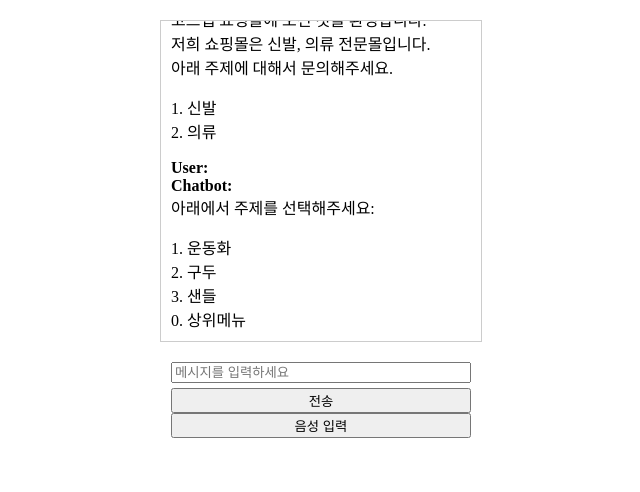
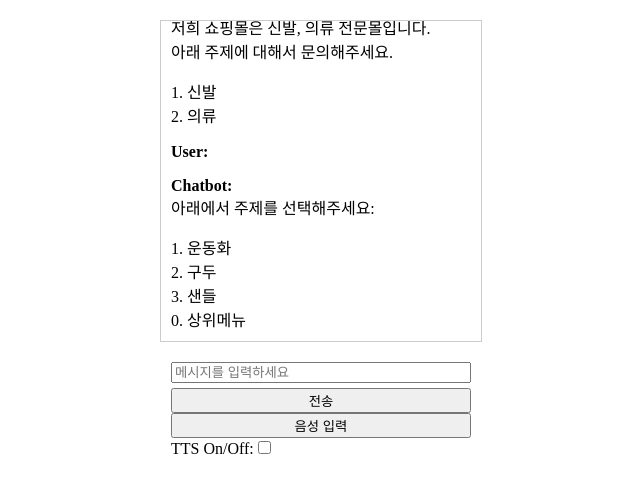
Before and after one commit to Wonnho/Wonnho.github.io, a plain HTML site: page stt/index.html in a window 1280 px wide. Both pictures are taken after a click on the button "전송". Shown: the whole page, without its empty margins (319-959 px from the left). Drawn offline with nearby package versions, Linux system fonts and the light colour scheme.

Commit message:
Update index.html

```diff
--- a/stt/index.html
+++ b/stt/index.html
@@ -33,6 +33,8 @@
         const chatContainer = $('#chat-container');
         let CATEGORY_STATUS = 1;
         let level1_category = 1;
+        ttsEnabled = false;
+
         const data = {
             'level1': [
                 {
@@ -115,11 +117,22 @@
             recognition.start();
         }
 
+        function textToSpeech(message){
+            const speech = new SpeechSynthesisUtterance();
+            speech.text = message;
+            window.speechSynthesis.speak(speech);
+        }
+
+
         // 메세지를 화면에 추가
         function appendMessage(sender, message) {
-            const messageElement = $('<div></div>').html(`<strong>${sender}:</strong> ${message}`);
+            const messageElement = $('<div></div>').html(`<p><strong>${sender}:</strong> ${message}`);
             chatContainer.append(messageElement);
             chatContainer.scrollTop(chatContainer.prop('scrollHeight'));
+
+            if(ttsEnabled) {
+                textToSpeech(message);
+            }
         }
 
         // 초기 환영 메세지 출력
@@ -154,7 +167,7 @@
                             found = true;
                             appendMessage('Chatbot', subCategory.message);
                             showSubCategories(category)
-                        } else if (userMessage === '상위메뉴' ||userMessage === '상위 메뉴') {
+                        } else if (userMessage === '상위메뉴' || userMessage === '상위 메뉴') {
                             found = true;
                             showWelcomeMessage();
                             break;
@@ -165,8 +178,8 @@
             return found;
         }
 
-
         function findByNumber(userMessage) {
+            // 상위 카테고리에 대한 처리
             if (CATEGORY_STATUS === 1) {
                 level1_category = parseInt(userMessage);
                 // !isNaN(level1_category): 숫자인 조건
@@ -210,16 +223,15 @@
             let found = false;
             // 상위 및 하위 카테고리를 찾았는지 유무를 저장하는 상태변수
             // 해당 상위 카테고리를 찾지 못했을 경우 다른 안내 메세지 처리를 위한 용도
-            //keyword search
+
+            // 키워드 검색 방식
             found = findByKeyword(found, userMessage);
 
-            if(!found) {
-                // 상위 카테고리에 대한 처리
+            // 메뉴 번호 검색 방식
+            if (!found){
                 findByNumber(userMessage);
+            }
 
-
-            }
-            //number search
             // if (!found) {
             //     // 다른 키워드에 대한 기본 응답
             //     appendMessage('Chatbot', '죄송합니다. 입력하신 정보로는 처리할 수 없습니다.<br>');
@@ -232,11 +244,24 @@
         // 하위 카테고리 출력
         function showSubCategories(category) {
             setTimeout(function () {
+                message = '';
                 for (let i = 0; i < category.level2.length; i++) {
-                    chatContainer.append(`${category.level2[i].number}. ${category.level2[i].name}<br>`);
+                    // 서브메뉴 메세지를 하나로 만든다.
+                    // chatContainer.append(`${category.level2[i].number}. ${category.level2[i].name}<br>`);
+                    // message = message + '신규문자';
+                    // message += '신규문자';
+                    message += `${category.level2[i].number}. ${category.level2[i].name}<br>`;
+                }
+                // chatContainer에 하나의 메세지로 갱신한다.
+                chatContainer.append(message);
+                // 하나의 메세지에 대해 음성 서비스를 제공한다.
+                if(ttsEnabled) {
+                    textToSpeech(message);
                 }
                 chatContainer.scrollTop(chatContainer.prop('scrollHeight'));
             }, 500);
+
+
         }
         // 초기 환영 메시지 출력
         showWelcomeMessage();
@@ -247,6 +272,12 @@
         let sendBtn = $('<button id="send-btn">전송</button>').appendTo(inputContainer);
 
         let speechBtn = $('<button id="speech-btn">음성 입력</button>').appendTo(inputContainer); // 음성 입력 버튼 추가
+
+
+        // 음성 출력 기능 On/Off 라디오 버튼 생성
+        let ttsCheckboxContainer = $('<div id="tts-checkbox-container"></div>').appendTo(inputContainer);
+        let ttsLabel = $('<label for="tts-radio">TTS On/Off:</label>').appendTo(ttsCheckboxContainer);
+        let ttsCheckbox = $('<input type="checkbox" id="tts-checkbox" name="tts" value="tts-on">').appendTo(ttsCheckboxContainer);
 
         // 전송 버튼 클릭 이벤트
         sendBtn.click(function () {
@@ -261,10 +292,18 @@
                 sendMessage(userMessage);
             }
         });
+
         // 음성 입력 버튼 클릭 이벤트
         speechBtn.click(function() {
             startSpeechRecognition();
         });
+
+        // TTS On/Off 체크 박스 변경 이벤트
+        ttsCheckbox.change(function() {
+            ttsEnabled = $('#tts-checkbox').prop('checked');
+            console.log('TTS Enabled:', ttsEnabled);
+        });
+
     });
 </script>
 </body>
```
